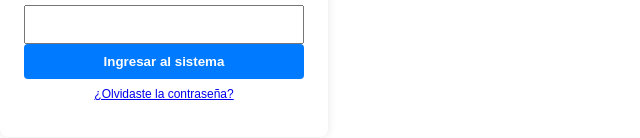
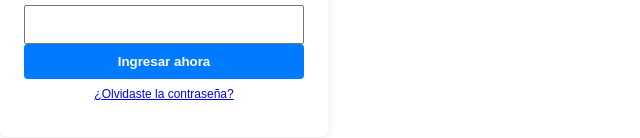
Before and after one commit to giugui0103-spec/login_web_git, a plain HTML site: page index.html in a window 1280 px wide. Shown: the part 192-330 px from the top of the page, 0-640 px from the left. Drawn offline with Linux system fonts and the light colour scheme.

Commit message:
Cambio de texto del boton a: Ingresar ahora

```diff
--- a/index.html
+++ b/index.html
@@ -67,7 +67,7 @@
                 <label for="password">Contraseña</label>
                 <input type="password" id="password" name="password" required>
             </div>
-            <button type="submit">Ingresar al sistema
+            <button type="submit">Ingresar ahora
             </button>
         </form>
         <p style="font-size: 12px;text-align: center;margin-top: 8px;">
```
